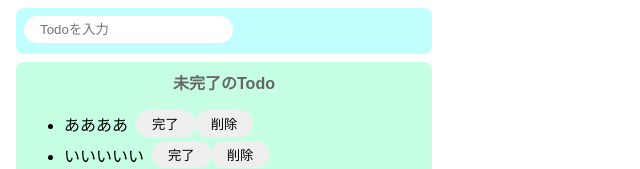
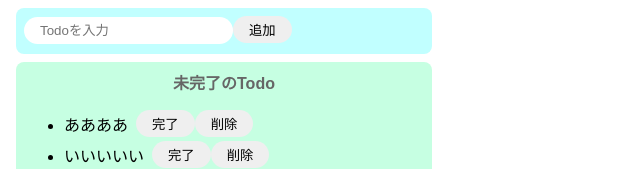
Before and after one commit to masahiro96848/modern-react-jake, a React (Create React App) app: page / in a window 1280 px wide. Shown: the top 169 px of the page, without its empty margins (0-640 px from the left). Built offline with nearby package versions, Linux system fonts and the light colour scheme.

Commit message:
feat: タスクの追加機能を実装

```diff
--- a/src/App.jsx
+++ b/src/App.jsx
@@ -2,12 +2,22 @@
 import './styles.css';
 
 export const App = () => {
+const [todoText, setTodoText] = useState('');
 const [incompleteTodos, setIncompleteTodos] = useState(['ああああ', 'いいいいい'])
 const [completeTodos, setCompleteTodos] = useState(['うううう'])
+
+const onChangeTodoText = (event) => setTodoText(event.target.value)
+const onClickAdd = () => {
+    if (todoText === "") return;
+    const newTodos = [...incompleteTodos, todoText];
+    setIncompleteTodos(newTodos)
+    setTodoText("")
+};
     return (
         <>
             <div className='input-area'>
-                <input placeholder='Todoを入力' type="" />
+                <input placeholder='Todoを入力' value={todoText} onChange={onChangeTodoText} type="" />
+                <button onClick={onClickAdd}>追加</button>
             </div>
             <div className='incomplete-area'>
                 <p className='title'>未完了のTodo</p>
```
